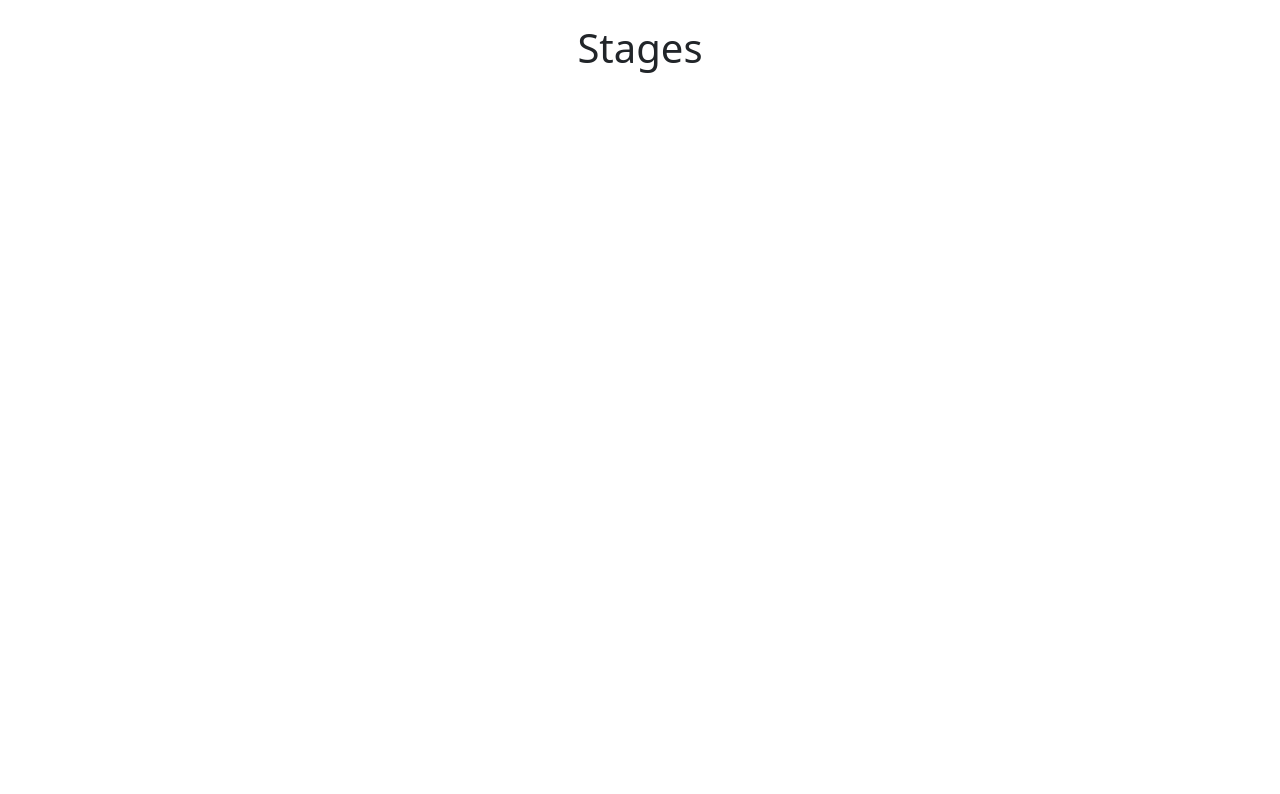
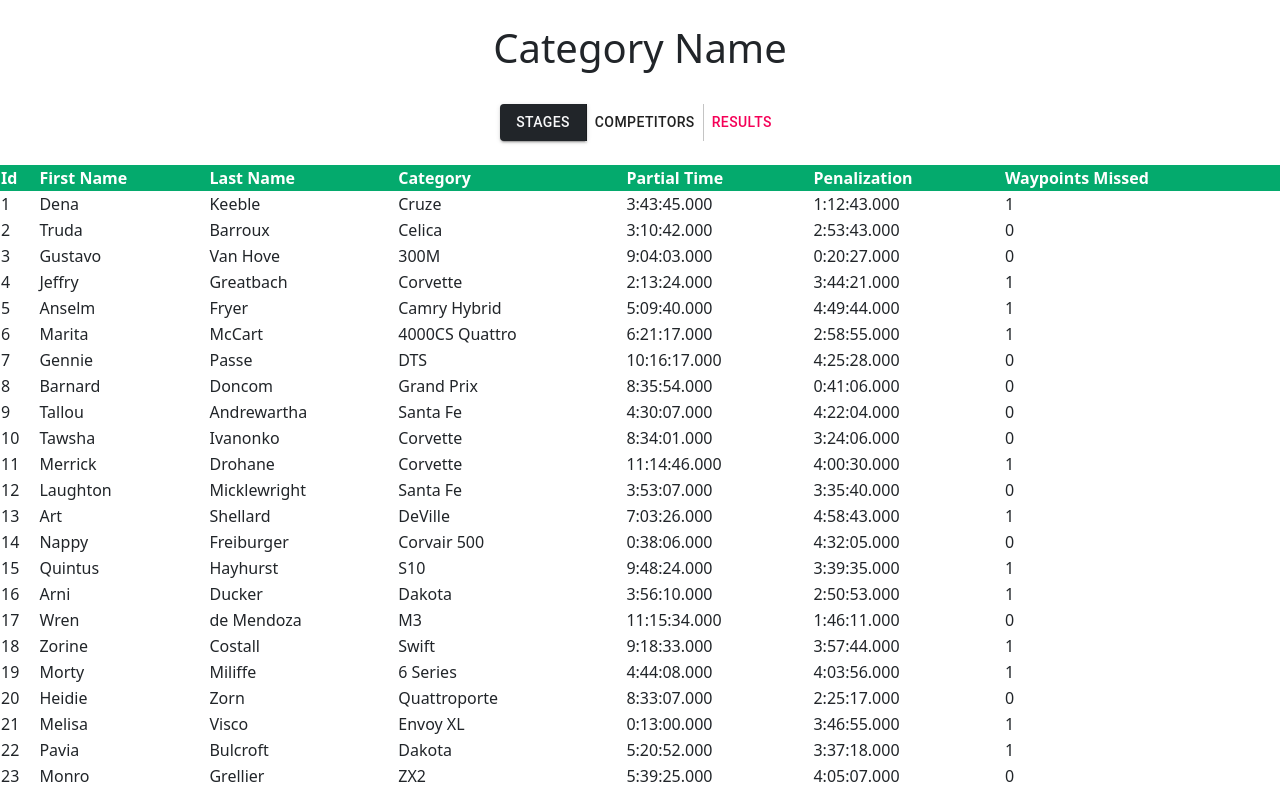
Before and after one commit to deivid-01/Rally-Manager, a React (Create React App) app in the folder frontend/: page /stages in a window 1280 px wide. Shown: the top 794 px of the page. Built offline with nearby package versions, Linux system fonts and the light colour scheme; the HTML template or start-up script is replaced by a standard one.

Commit message:
Frontend: Hotfix in Category component

```diff
--- a/frontend/package.json
+++ b/frontend/package.json
@@ -11,6 +11,7 @@
     "@testing-library/user-event": "^12.8.3",
     "axios": "^0.21.1",
     "bootstrap": "^5.0.1",
+    "date-fns": "^2.22.1",
     "gpx-parser-builder": "^1.0.2",
     "prop-types": "^15.7.2",
     "react": "^17.0.2",
--- a/frontend/src/components/Results.js
+++ b/frontend/src/components/Results.js
@@ -6,11 +6,7 @@
 
     return (
         <div>
-            <br></br>
-            <div><h1 className="text-center">Results</h1> </div>
-            <div>
-                <ResultsTable />
-            </div>
+            <ResultsTable />
         </div>
     )
 }
--- a/frontend/src/components/Stages.js
+++ b/frontend/src/components/Stages.js
@@ -1,5 +1,9 @@
-import React from "react";
+import React, {useEffect, useState} from "react";
+import Button from '@material-ui/core/Button';
+import ButtonGroup from '@material-ui/core/ButtonGroup';
 
+import Competitors from './Competitors'
+import Results from './Results'
 
 import Cards from './Cards'
 
@@ -9,12 +13,102 @@
     const next_URL = "/options"
 
     const url = "http://localhost:5000/api/stages"
+    const [categoryData, setCategoryData] = useState()
+    const [options,setOptions] = useState([
+        {
+            id : 1,
+            name:'Stages',
+            active: true
+        },
+        {
+            id : 2,
+            name:'Competitors',
+            active: false
+        },
+        {
+            id : 3,
+            name:'Results',
+            active: false
+        },
+
+    ])
+
+    const [selectedOption, setSelectedOption] = useState(
+        {
+            id : -1,
+            name:'',
+            active: false
+        }
+    )
+
+    const handleActiveOption = index => e => {
+
+        var newOptions =[...options]
+        newOptions.forEach((option)=>{
+            option.active = false
+        })
+
+        newOptions[index].active =true
+        setSelectedOption(newOptions[index])
+
+        setOptions(newOptions)
+
+    }
+
+
+
+
+    useEffect(()=>{
+
+        var category = window.localStorage.getItem('category')
+        if (category)
+        {
+            setCategoryData(JSON.parse(category));
+            setSelectedOption(options[0])
+        }
+    },[])
+
     return (
         <div>
             <br></br>
-            <div><h1 className="text-center">Stages</h1> </div>
+            <div><h1 className="text-center">{(categoryData)?categoryData.categorytype.name:"Category Name"}</h1> </div>
             <br></br>
-            <Cards datas={props.location.data}type={type}url={url} next_URL={next_URL}></Cards>
+            <div className="custom-align">
+
+                <ButtonGroup  variant="text" aria-label="text primary button group">
+                    {
+                        options.map(option =>(
+
+                        <Button key={option.id}
+                            className={(option.active)?
+                                            [(!option.name.localeCompare('Results'))?
+                                                "bg-red text-light"
+                                                :
+                                                "bg-dark text-light"]
+                                            :""}
+                            variant = {(option.active)?'contained':'text'}
+                            color = {(option.name.localeCompare('Results'))?"default":'secondary'}
+                            onClick = {handleActiveOption(option.id-1)}
+                        >{option.name}
+                        </Button>
+
+                        ))
+                    }
+
+
+
+                </ButtonGroup>
+                </div>
+                <br></br>
+                {
+                    (selectedOption.id==1)?
+                    <Cards datas={props.location.data}type={type}url={url} next_URL={next_URL}></Cards>
+                        :(selectedOption.id==2) ?
+                            <Competitors></Competitors>
+                            :<Results></Results>
+                }
+
+
         </div>
     )
 }
--- a/frontend/src/components/columns.js
+++ b/frontend/src/components/columns.js
@@ -1,4 +1,3 @@
-import { format } from 'date-fns'
 
 export const COLUMNS = [
   {
```
Also changed, not shown: frontend/src/components/Stage.js (added), 1 other file (tests, documents, lock files or other folders).
